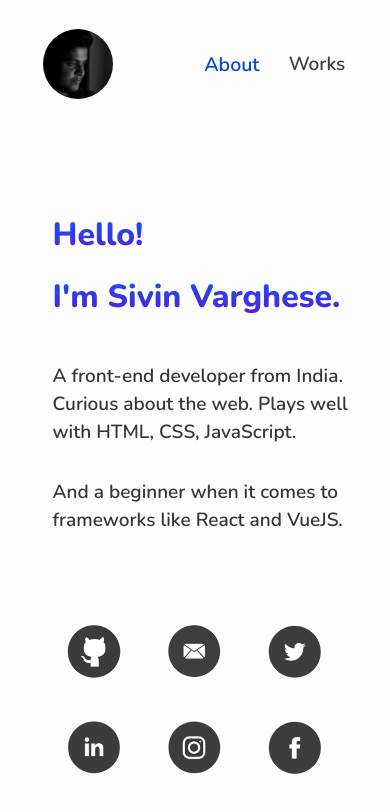
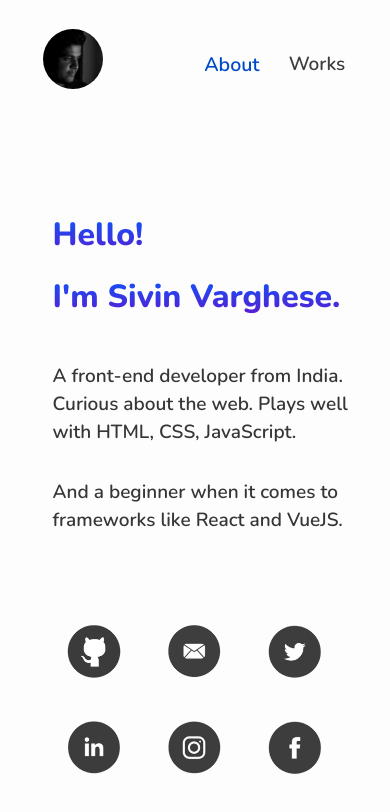
Before and after one commit to iamsivin/Website-old, a React (Create React App) app: page / in a window 390 px wide. Shown: the top 812 px of the page. Built offline with nearby package versions, Linux system fonts and the light colour scheme.

Commit message:
Image size reduced

```diff
--- a/src/component/Header.css
+++ b/src/component/Header.css
@@ -9,8 +9,8 @@ header {
 }
 
 header .left img {
-  width: 90px;
-  height: 90px;
+  width: 70px;
+  height: 70px;
   border-radius: 50%;
 }
 
@@ -53,8 +53,8 @@ header nav a.active {
   }
 
   header .left img {
-    width: 80px;
-    height: 80px;
+    width: 70px;
+    height: 70px;
     border-radius: 50%;
   }
 
@@ -92,8 +92,8 @@ header nav a.active {
   }
 
   header .left img {
-    width: 75px;
-    height: 75px;
+    width: 65px;
+    height: 65px;
     border-radius: 50%;
   }
 
@@ -142,8 +142,8 @@ header nav a.active {
   }
 
   header .left img {
-    width: 70px;
-    height: 70px;
+    width: 60px;
+    height: 60px;
     border-radius: 50%;
   }
 
@@ -175,8 +175,8 @@ header nav a.active {
   }
 
   header .left img {
-    width: 70px;
-    height: 70px;
+    width: 60px;
+    height: 60px;
     border-radius: 50%;
   }
 
@@ -212,8 +212,8 @@ header nav a.active {
   }
 
   header .left img {
-    width: 70px;
-    height: 70px;
+    width: 60px;
+    height: 60px;
     border-radius: 50%;
   }
 
@@ -249,8 +249,8 @@ header nav a.active {
   }
 
   header .left img {
-    width: 60px;
-    height: 60px;
+    width: 55px;
+    height: 55px;
     border-radius: 50%;
   }
 
```
